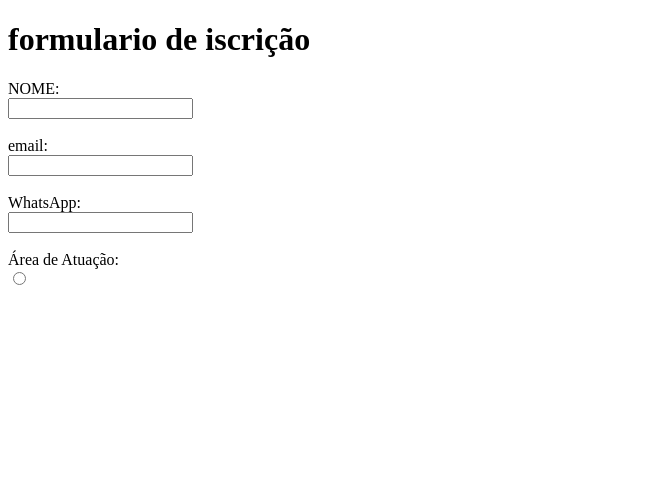
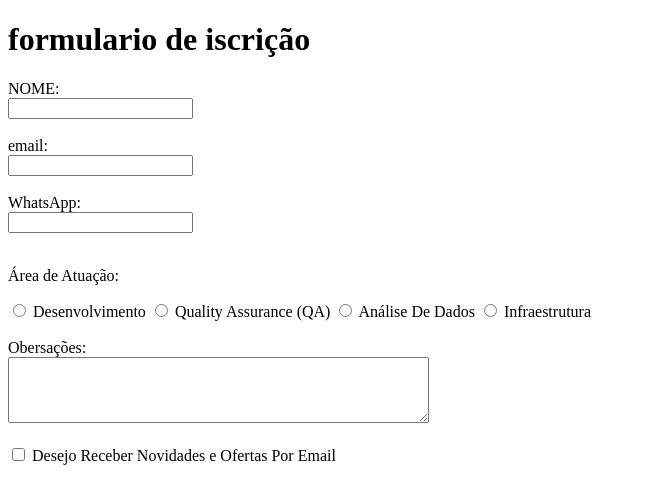
Before and after one commit to Berckson/projeto1-formulario-de-inscricao, a plain HTML site: page index.html in a window 1280 px wide. Shown: the whole page, without its empty margins (0-645 px from the left). Drawn offline with Linux system fonts and the light colour scheme.

Commit message:
Update index.html

```diff
--- a/index.html
+++ b/index.html
@@ -17,10 +17,25 @@
         <label for="WhatsApp">WhatsApp:</label><br>
         <input type="text" name="WhatsApp" id="WhatsApp"><br><br>
 
-        <label for="área de atuação">Área de Atuação:</label><br>
-        <input type="radio" name="área de atuação" id="área de atuação">
+        <p>Área de Atuação:</p>
+
+        <input type="radio" name="desenvolvimento" id="desenvolvimento" value="ds">
+       <label for="desenvolvimento">Desenvolvimento</label>
+
+       <input type="radio" name="desenvolvimento" id="quality assurance" value="quality">
+       <label for="quality assurance">Quality Assurance (QA)</label>
 
 
+       <input type="radio" name="desenvolvimento" id="analise de dados" value="analise">
+       <label for="analise de dados">Análise De Dados</label>
 
+       <input type="radio" name="desenvolvimento" id="infraestrutura" value="infra">
+       <label for="infraestrutura">Infraestrutura</label><br><br>
+
+        <label for="observações">Obersações:</label><br>
+       <textarea id="obs" name="observações" rows="4" cols="50"></textarea><br><br>
+
+       <input type="checkbox" name="mensagem" id="mensagem">
+       <label for="mensagem">Desejo Receber Novidades e Ofertas Por Email</label>
 </body>
 </html>
```
